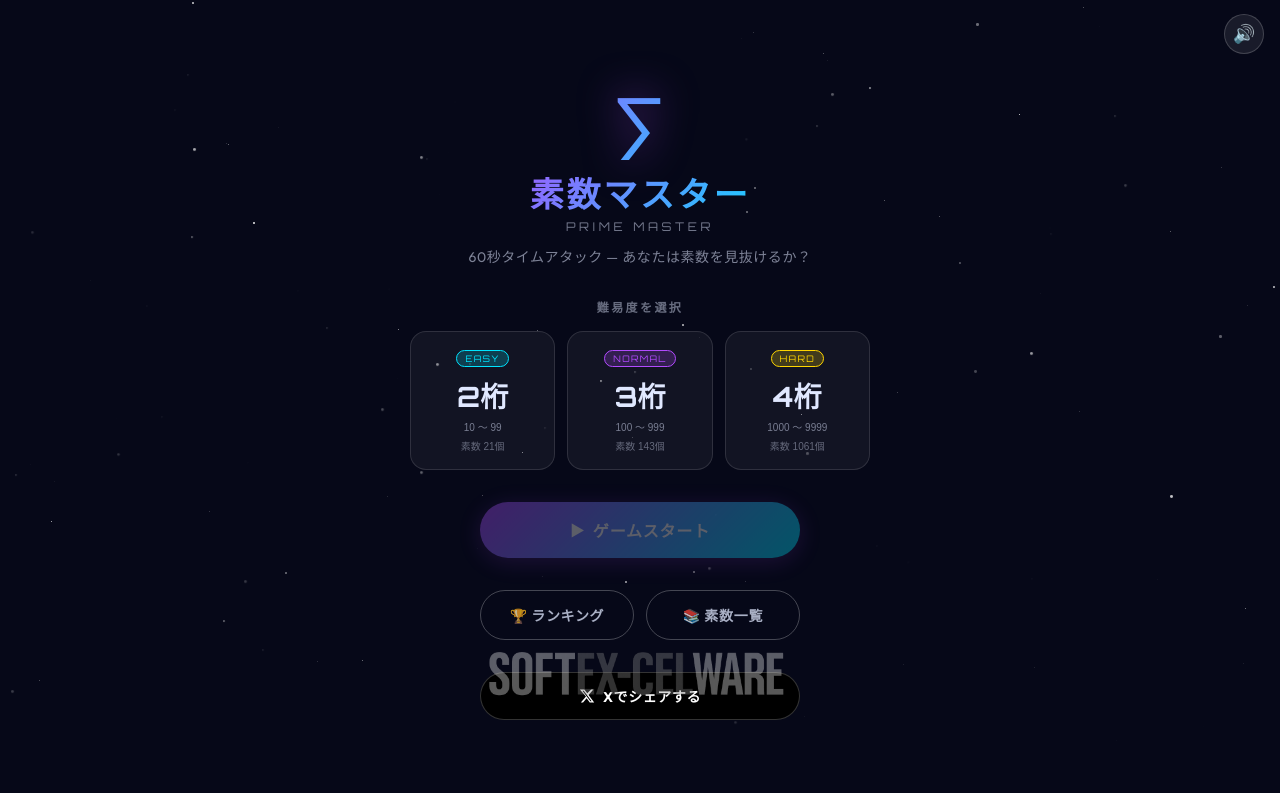
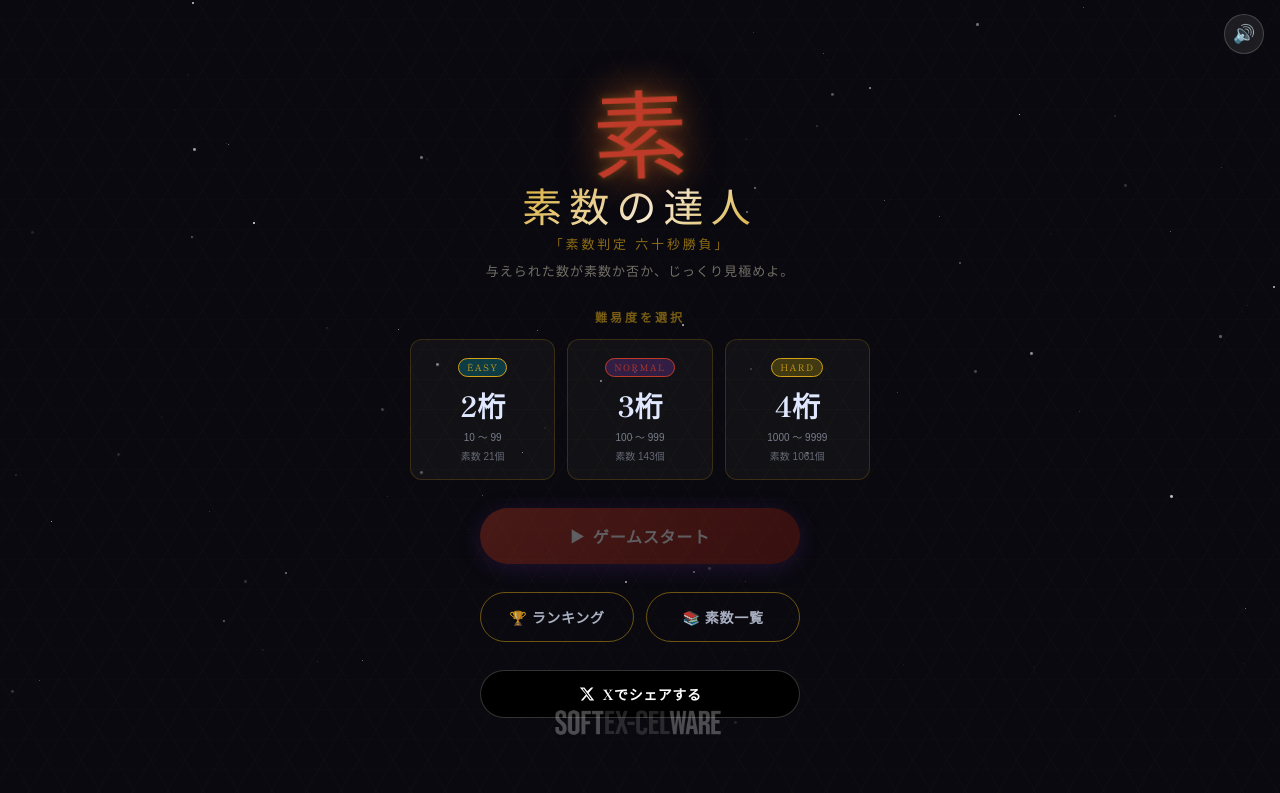
Before and after one commit to YujiFukami/prime-master, a website: page index.html in a window 1280 px wide. Drawn offline with Linux system fonts and the light colour scheme; a web font is replaced by a local one.

Commit message:
feat: 江戸和風デザインへリデザイン + フッター重複バグ修正

```diff
--- a/index.html
+++ b/index.html
@@ -3,11 +3,11 @@
 <head>
   <meta charset="UTF-8" />
   <meta name="viewport" content="width=device-width, initial-scale=1.0" />
-  <title>素数マスター | Prime Master</title>
-  <meta name="description" content="タイムアタック形式で素数を判定！60秒以内にいくつ正解できる？難易度別ランキングで腕試し。" />
+  <title>素数の達人 | Prime Number Master</title>
+  <meta name="description" content="素数判定六十秒勝負！与えられた数が素数か否かを、じっくり見極めよ。難易度別番付表で腾打ち挑戦。" />
   <link rel="preconnect" href="https://fonts.googleapis.com" />
   <link rel="preconnect" href="https://fonts.gstatic.com" crossorigin />
-  <link href="https://fonts.googleapis.com/css2?family=Orbitron:wght@400;700;900&family=Outfit:wght@300;400;600;700&display=swap" rel="stylesheet" />
+  <link href="https://fonts.googleapis.com/css2?family=Rampart+One&family=Shippori+Mincho:wght@400;500;600;700;800&display=swap" rel="stylesheet" />
   <link rel="stylesheet" href="style.css" />
 </head>
 <body>
@@ -18,10 +18,10 @@
   <div id="screen-home" class="screen active">
     <div class="home-container">
       <div class="logo-area">
-        <div class="logo-icon">∑</div>
-        <h1 class="logo-title">素数マスター</h1>
-        <p class="logo-sub">Prime Master</p>
-        <p class="logo-desc">60秒タイムアタック — あなたは素数を見抜けるか？</p>
+        <div class="logo-icon">素</div>
+        <h1 class="logo-title">素数の達人</h1>
+        <p class="logo-sub">「素数判定 六十秒勝負」</p>
+        <p class="logo-desc">与えられた数が素数か否か、じっくり見極めよ。</p>
       </div>
 
       <div class="difficulty-section">
--- a/style.css
+++ b/style.css
@@ -1,39 +1,39 @@
 /* ===================================================
-   素数マスター — style.css
-   テーマ：宇宙・数学 / ダークモード
+   素数の達人 — style.css
+   テーマ：江戸和風 / 深藍ダークモード
 =================================================== */
 
 /* ---------- デザイントークン ---------- */
 :root {
-  --bg-deep:       #060818;
-  --bg-card:       rgba(255,255,255,0.05);
-  --bg-card-hover: rgba(255,255,255,0.09);
-  --border:        rgba(255,255,255,0.12);
-  --border-bright: rgba(255,255,255,0.25);
+  --bg-deep:       #09090f;
+  --bg-card:       rgba(245,234,208,0.04);
+  --bg-card-hover: rgba(245,234,208,0.08);
+  --border:        rgba(212,160,23,0.2);
+  --border-bright: rgba(212,160,23,0.5);
 
-  --accent-cyan:   #00e5ff;
-  --accent-purple: #b24bff;
-  --accent-gold:   #ffd600;
-  --correct-green: #00e676;
-  --wrong-red:     #ff1744;
+  --accent-cyan:   #d4a017;   /* 金色 */
+  --accent-purple: #bf3b29;   /* 朱色 */
+  --accent-gold:   #d4a017;
+  --correct-green: #5dbb6e;
+  --wrong-red:     #bf3b29;
 
-  --grad-main: linear-gradient(135deg, #0d0d2b 0%, #1a0538 50%, #0a1a3a 100%);
-  --grad-btn:  linear-gradient(135deg, #b24bff, #00e5ff);
-  --grad-easy: linear-gradient(135deg, #00e5ff, #0072ff);
-  --grad-norm: linear-gradient(135deg, #b24bff, #ff6ec7);
-  --grad-hard: linear-gradient(135deg, #ffd600, #ff6d00);
+  --grad-main: linear-gradient(160deg, #0d0b14 0%, #160c0a 50%, #0a0c14 100%);
+  --grad-btn:  linear-gradient(135deg, #bf3b29, #8b1e10);
+  --grad-easy: linear-gradient(135deg, #2a6b5e, #1a4a3e);
+  --grad-norm: linear-gradient(135deg, #6b3a9e, #4a2070);
+  --grad-hard: linear-gradient(135deg, #bf3b29, #8b1e10);
 
-  --font-main:  'Outfit', sans-serif;
-  --font-digit: 'Orbitron', monospace;
+  --font-main:  'Shippori Mincho', 'Noto Serif JP', serif;
+  --font-digit: 'Rampart One', 'Shippori Mincho', serif;
 
-  --radius-sm: 8px;
-  --radius-md: 16px;
-  --radius-lg: 24px;
-  --radius-xl: 32px;
+  --radius-sm: 6px;
+  --radius-md: 12px;
+  --radius-lg: 18px;
+  --radius-xl: 28px;
 
-  --shadow-glow-cyan:   0 0 24px rgba(0,229,255,0.4);
-  --shadow-glow-purple: 0 0 24px rgba(178,75,255,0.4);
-  --shadow-glow-gold:   0 0 24px rgba(255,214,0,0.5);
+  --shadow-glow-cyan:   0 0 28px rgba(212,160,23,0.45);
+  --shadow-glow-purple: 0 0 28px rgba(191,59,41,0.5);
+  --shadow-glow-gold:   0 0 28px rgba(212,160,23,0.5);
 
   --transition: 0.2s ease;
 }
@@ -45,11 +45,18 @@ html, body {
   height: 100%;
   font-family: var(--font-main);
   background: var(--bg-deep);
-  color: #e0e8ff;
+  color: #f5ead0;
   overflow: hidden;
 }
 
-body { position: relative; }
+body {
+  position: relative;
+  /* 麻の葉風の背景紋様（淡く） */
+  background-image:
+    repeating-linear-gradient(60deg,  rgba(212,160,23,0.025) 0px, rgba(212,160,23,0.025) 1px, transparent 1px, transparent 30px),
+    repeating-linear-gradient(120deg, rgba(212,160,23,0.025) 0px, rgba(212,160,23,0.025) 1px, transparent 1px, transparent 30px),
+    repeating-linear-gradient(0deg,   rgba(212,160,23,0.015) 0px, rgba(212,160,23,0.015) 1px, transparent 1px, transparent 30px);
+}
 
 /* ---------- 星背景 ---------- */
 #stars-container {
@@ -97,59 +104,58 @@ body { position: relative; }
   display: flex;
   flex-direction: column;
   align-items: center;
-  gap: 32px;
+  gap: 28px;
   max-width: 540px;
   width: 100%;
-  padding: 40px 24px;
+  padding: 32px 24px 110px;
 }
 
 /* ロゴ */
 .logo-area { text-align: center; }
 .logo-icon {
   font-family: var(--font-digit);
-  font-size: clamp(48px, 10vw, 80px);
-  background: var(--grad-btn);
+  font-size: clamp(64px, 16vw, 96px);
+  color: #bf3b29;
+  filter: drop-shadow(0 0 20px rgba(191,59,41,0.7)) drop-shadow(0 0 4px rgba(212,160,23,0.4));
+  line-height: 1;
+  margin-bottom: 4px;
+  display: inline-block;
+  transform: rotate(-2deg);
+}
+.logo-title {
+  font-family: var(--font-digit);
+  font-size: clamp(26px, 6vw, 40px);
+  font-weight: 400;
+  letter-spacing: 0.18em;
+  background: linear-gradient(135deg, #d4a017 0%, #f5ead0 55%, #d4a017 100%);
   -webkit-background-clip: text;
   -webkit-text-fill-color: transparent;
   background-clip: text;
-  filter: drop-shadow(0 0 20px rgba(178,75,255,0.6));
-  line-height: 1;
-  margin-bottom: 8px;
-}
-.logo-title {
-  font-family: var(--font-digit);
-  font-size: clamp(22px, 5vw, 34px);
-  font-weight: 900;
-  letter-spacing: 0.08em;
-  background: var(--grad-btn);
-  -webkit-background-clip: text;
-  -webkit-text-fill-color: transparent;
-  background-clip: text;
+  line-height: 1.15;
 }
 .logo-sub {
-  font-family: var(--font-digit);
-  font-size: 12px;
-  letter-spacing: 0.3em;
-  color: rgba(224,232,255,0.5);
-  margin-top: 2px;
-  text-transform: uppercase;
+  font-family: var(--font-main);
+  font-size: 13px;
+  letter-spacing: 0.22em;
+  color: rgba(212,160,23,0.65);
+  margin-top: 6px;
 }
 .logo-desc {
-  font-size: 14px;
-  color: rgba(224,232,255,0.55);
-  margin-top: 12px;
-  letter-spacing: 0.04em;
+  font-size: 13px;
+  color: rgba(245,234,208,0.45);
+  margin-top: 8px;
+  letter-spacing: 0.08em;
 }
 
 /* 難易度選択 */
 .difficulty-section { width: 100%; }
 .section-label {
+  font-family: var(--font-main);
   font-size: 12px;
-  letter-spacing: 0.2em;
-  text-transform: uppercase;
-  color: rgba(224,232,255,0.45);
+  letter-spacing: 0.25em;
+  color: rgba(212,160,23,0.55);
   text-align: center;
-  margin-bottom: 16px;
+  margin-bottom: 14px;
 }
 .difficulty-cards {
   display: grid;
@@ -1114,23 +1120,23 @@ body { position: relative; }
 =================================================== */
 .global-footer {
   position: fixed;
-  bottom: 10px;
+  bottom: 12px;
   left: 50%;
   transform: translateX(-50%);
-  z-index: 100;
+  z-index: 10;          /* Xボタンより低くして重複クリックを防止 */
   pointer-events: all;
 }
 .footer-link {
   display: block;
-  opacity: 0.35;
+  opacity: 0.28;
   transition: opacity 0.2s ease;
   line-height: 1;
 }
-.footer-link:hover { opacity: 0.75; }
+.footer-link:hover { opacity: 0.62; }
 .footer-logo {
-  width: 320px;
-  max-width: 90vw;
+  width: 180px;         /* 控えめサイズでXボタンと重ならない */
+  max-width: 55vw;
   height: auto;
   display: block;
-  filter: grayscale(1) brightness(2);
+  filter: grayscale(1) brightness(1.8);
 }
```
